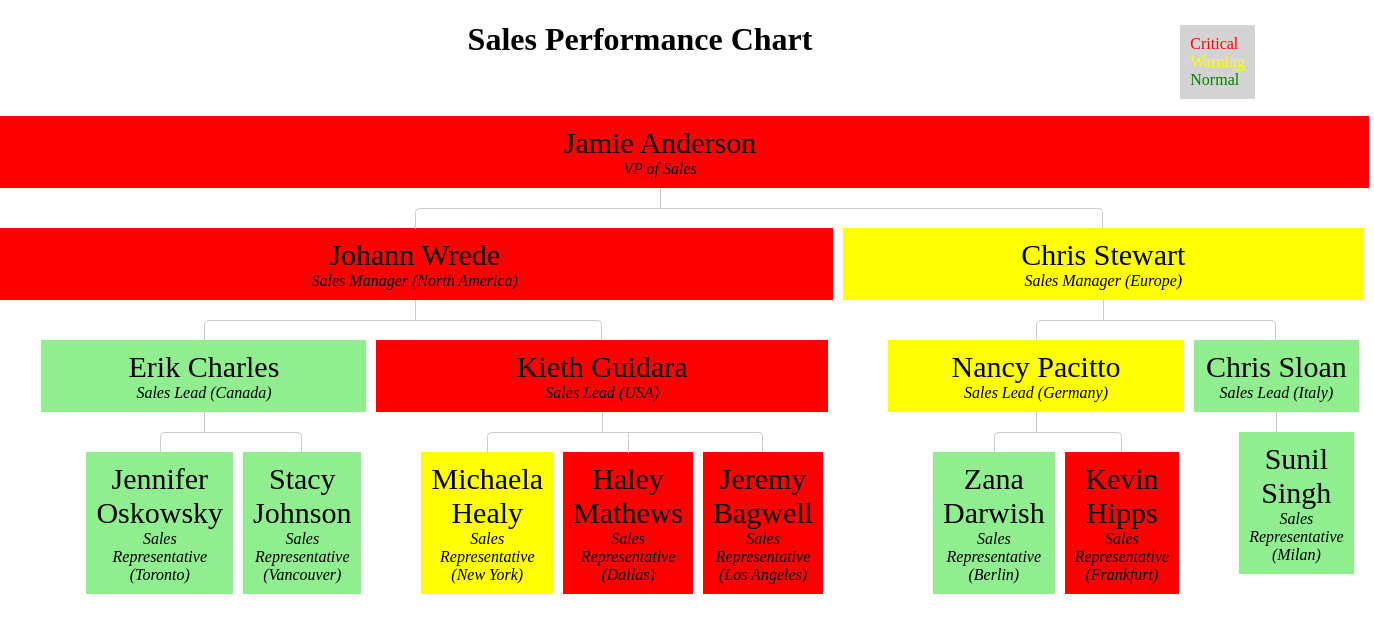
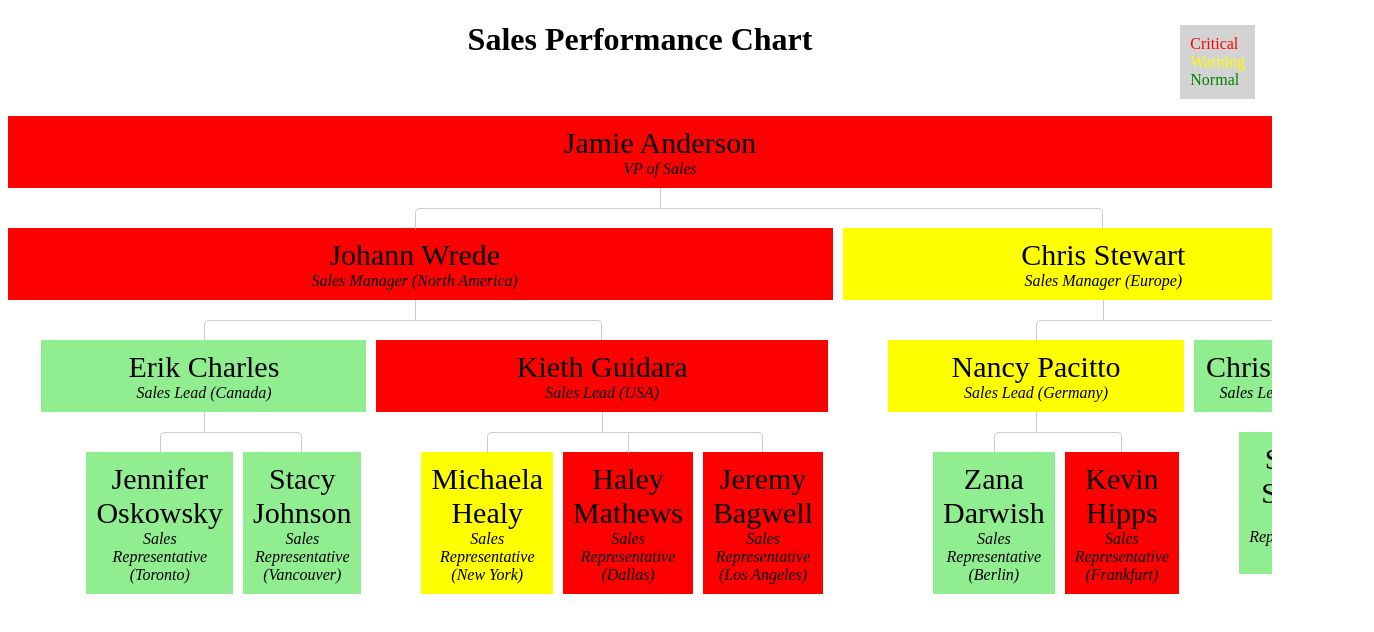
Before and after one commit to ShehzadMuhammad/UIAssignment, a React (Create React App) app in the folder hierarchychart/: page / in a window 1280 px wide. Shown: the top 632 px of the page, 1374 px wide, since content can reach past the window. Built offline with nearby package versions, Linux system fonts and the light colour scheme.

Commit message:
Touch up on Tree.css

```diff
--- a/hierarchychart/src/Tree.css
+++ b/hierarchychart/src/Tree.css
@@ -29,11 +29,15 @@
   display: block;
   font-size: 30px;
 }
+.org__chart {
+}
 
 .hierarchyTree {
   display: grid;
   text-align: center;
   justify-content: center;
+  grid-auto-flow: column;
+  overflow: auto;
 }
 
 .hierarchyTree ul {
```
